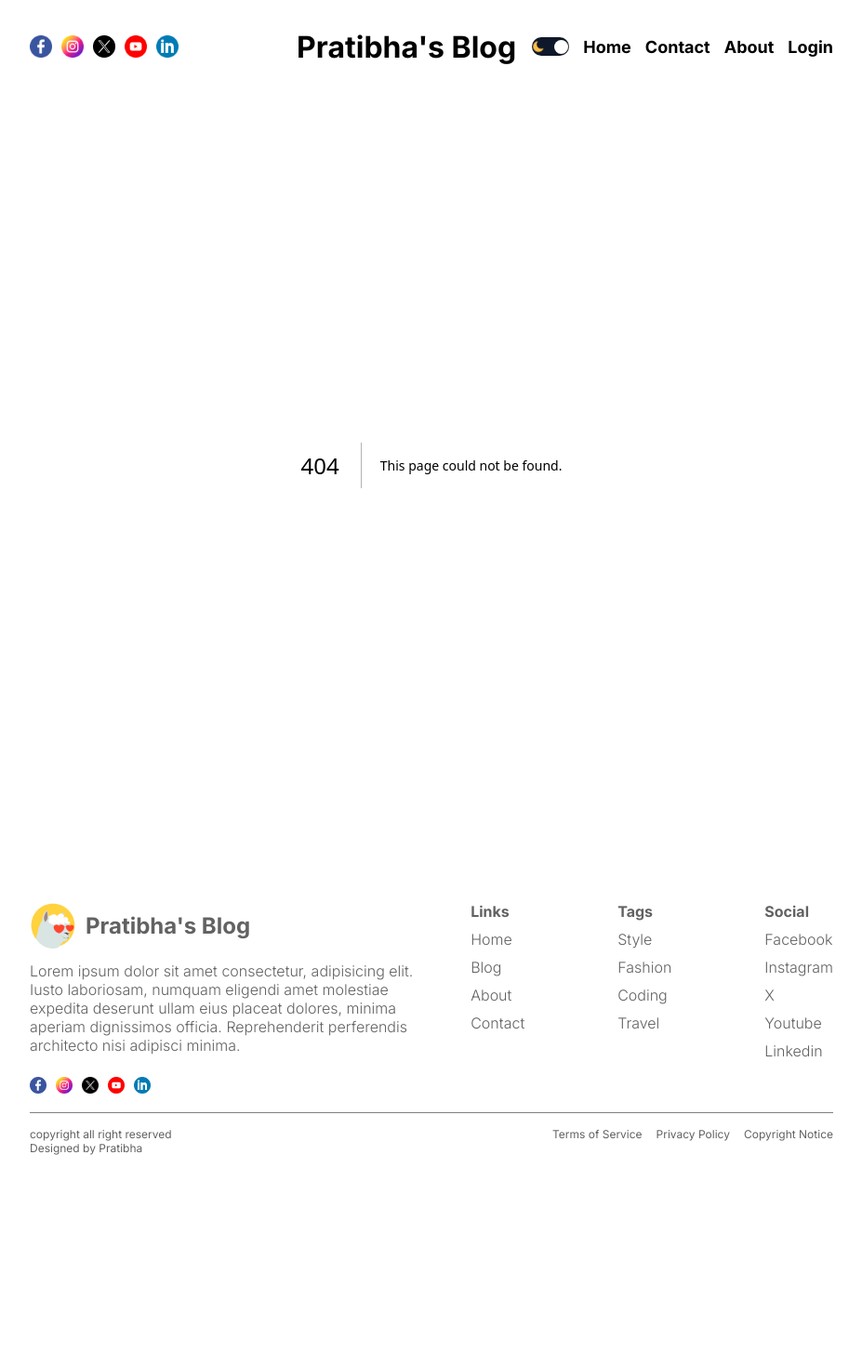
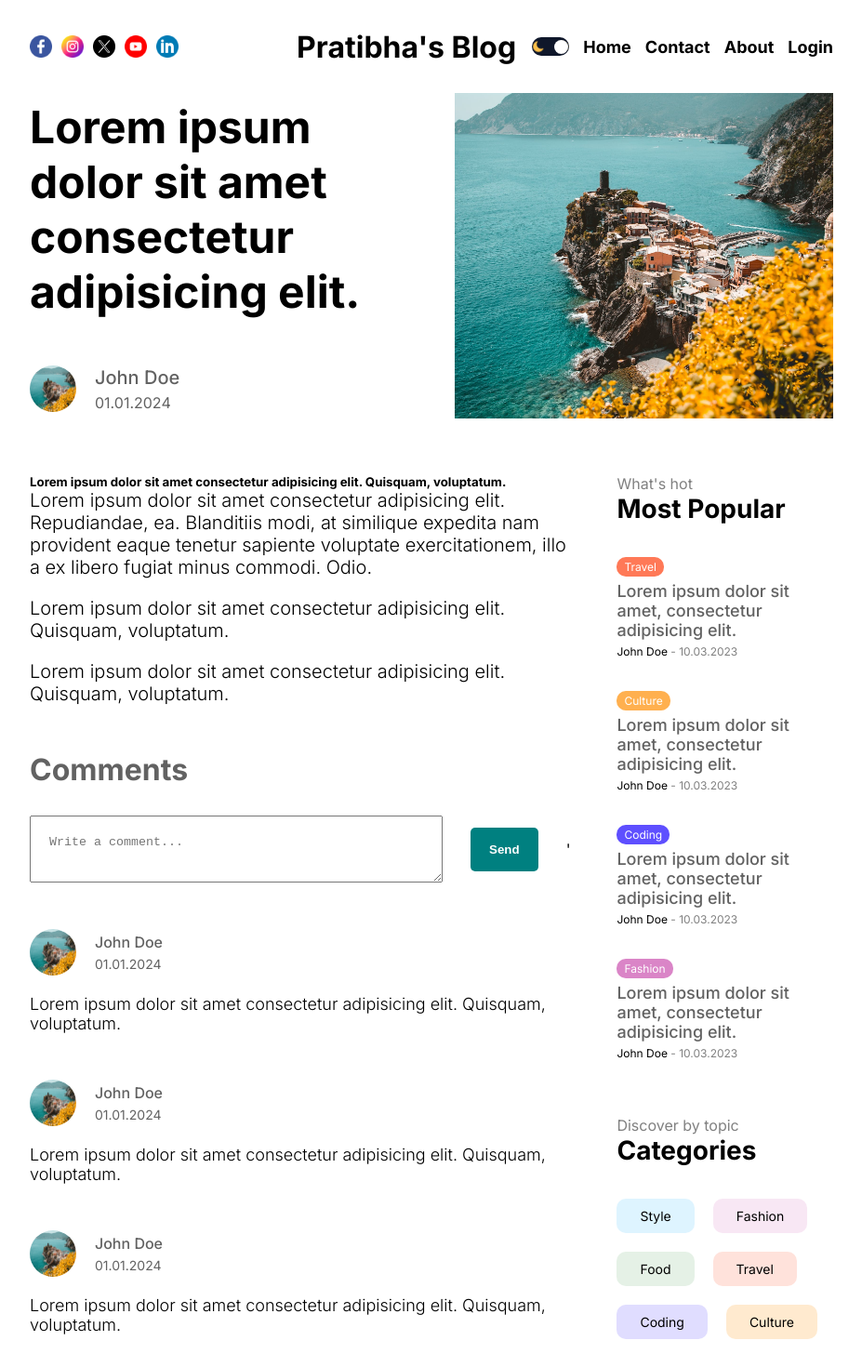
Before and after one commit to daspapan/Blog-App, a Next.js app: page /login in a window 1280 px wide. Before the commit this address had no page. Shown: the top 1470 px of the page at 93% size, without its empty margins (176-1103 px from the left). Before the commit the page ends 1282 px from the top, so only its background shows below. Built offline with nearby package versions, Linux system fonts and the light colour scheme.

Commit message:
login page desig

```diff
--- /dev/null
+++ b/src/app/[slug]/page.jsx
@@ -0,0 +1,50 @@
+import React from 'react'
+import styles from './singlePage.module.css'
+import Menu from '@/components/menu/Menu'
+import Image from 'next/image'
+import Comments from '@/components/comments/Comments'
+
+const SinglePage = () => {
+    return (
+        <div className={styles.container}>
+            <div className={styles.infoContainer}>
+                <div className={styles.textContainer}>
+                    <h1 className={styles.title}>Lorem ipsum dolor sit amet consectetur adipisicing elit.</h1>
+                    <div className={styles.user}>
+                        <div className={styles.userImageContainer}>
+                            <Image src="/p1.jpeg" alt='' fill className={styles.avatar} />
+                        </div>
+                        <div className={styles.userTextContainer}>
+                            <span className={styles.username}>John Doe</span>
+                            <span className={styles.date}>01.01.2024</span>
+                        </div>
+                    </div>
+                </div>
+                <div className={styles.imageContainer}>
+                    <Image src="/p1.jpeg" alt='' fill className={styles.image} />
+                </div>
+            </div>
+
+            <div className={styles.content}>
+
+                <div className={styles.post}>
+                    <div className={styles.description}>
+                        <h5>Lorem ipsum dolor sit amet consectetur adipisicing elit. Quisquam, voluptatum.</h5>
+                        <p>Lorem ipsum dolor sit amet consectetur adipisicing elit. Repudiandae, ea. Blanditiis modi, at similique expedita nam provident eaque tenetur sapiente voluptate exercitationem, illo a ex libero fugiat minus commodi. Odio.</p>
+                        <p>Lorem ipsum dolor sit amet consectetur adipisicing elit. Quisquam, voluptatum.</p>
+                        <p>Lorem ipsum dolor sit amet consectetur adipisicing elit. Quisquam, voluptatum.</p>
+                    </div>
+
+                    <div className={styles.comment}>
+                        <Comments />
+                    </div>
+                </div>
+
+                <Menu/>
+
+            </div>
+        </div>
+    )
+}
+
+export default SinglePage
--- /dev/null
+++ b/src/app/[slug]/singlePage.module.css
@@ -0,0 +1,94 @@
+.infoContainer {
+    display: flex;
+    align-items: center;
+    gap: 50px;
+}
+
+.textContainer {
+    flex: 1;
+}
+
+.title {
+    font-size: 64px;
+    margin-bottom: 50px;
+}
+
+.user {
+    display: flex;
+    align-items: center;
+    gap: 20px;
+}
+
+.userImageContainer {
+    width: 50px;
+    height: 50px;
+    position: relative;
+}
+
+.avatar {
+    border-radius: 50%;
+    object-fit: cover;
+}
+
+.userTextContainer {
+    display: flex;
+    flex-direction: column;
+    gap: 5px;
+    color: var(--softTextColor);
+}
+
+.username {
+    font-size: 20px;
+    font-weight: 500;
+}
+
+.imageContainer {
+    flex: 1;
+    height: 350px;
+    position: relative;
+}
+
+.image {
+    object-fit: cover;
+}
+
+.content {
+    display: flex;
+    gap: 50px;
+}
+
+.post {
+    flex: 5;
+    margin-top: 60px;
+}
+
+.description p {
+    font-size: 20px;
+    font-weight: 300;
+    margin-bottom: 20px;
+}
+
+@media screen and (max-width: 1536px) {
+    .title {
+        font-size: 54px;
+    }
+}
+@media screen and (max-width: 1280px) {
+    .title {
+        font-size: 48px;
+    }
+}
+@media screen and (max-width: 1024px) {
+    .imageContainer {
+        display: none;
+    }
+}
+@media screen and (max-width: 640px) {
+    .title {
+        font-size: 36px;
+    }
+
+    .description p{
+        font-size: 18px;
+    }
+}
--- /dev/null
+++ b/src/app/auth/login/login.module.css
@@ -0,0 +1,55 @@
+.container {
+    display: flex;
+    align-items: center;
+    justify-content: center;
+    margin-top: 60px;
+}
+
+.wrapper {
+    background-color: var(--softBg);
+    padding: 100px;
+    display: flex;
+    flex-direction: column;
+    gap: 50px;
+    border-radius: 10px;
+}
+
+.socialButton {
+    padding: 20px;
+    border-radius: 5px;
+    border: none;
+    color: white;
+    font-weight: bold;
+    cursor: pointer;
+    display: flex;
+    align-items: center;
+    justify-content: center;
+}
+
+.socialButton:first-child{
+    background-color: #FF5555;
+}
+
+.socialButton:nth-child(2) {
+    background-color: black;
+}
+
+.socialButton:nth-child(3) {
+    background-color: #087bea;
+}
+
+@media screen and (max-width: 768px) {
+    .wrapper {
+        padding: 50px 100px;
+    }
+}
+@media screen and (max-width: 640px) {
+    .wrapper {
+        padding: 30px;
+    }
+
+    .socialButton{
+        font-weight: 400;
+        font-size: 14px;
+    }
+}
--- /dev/null
+++ b/src/app/blog/blogPage.module.css
@@ -0,0 +1,11 @@
+.title {
+    background-color: coral;
+    color: white;
+    padding: 5px 10px;
+    text-align: center;
+}
+
+.content {
+    display: flex;
+    gap: 50px;
+}
--- /dev/null
+++ b/src/components/comments/Comments.jsx
@@ -0,0 +1,63 @@
+"use client"
+
+import React from 'react';
+import styles from './comments.module.css';
+import Link from 'next/link';
+import Image from 'next/image';
+
+const Comments = () => {
+    const status = "authenticated";
+    return (
+        <div className={styles.container}>
+            <h1 className={styles.title}>Comments</h1>
+
+            {status === "authenticated"
+                ? (
+                    <div className={styles.write}>
+                        <textarea placeholder='Write a comment...' className={styles.input}/>
+                        <button className={styles.button}>Send</button>'
+                    </div>
+                )
+                : (<Link href="/login" className={styles.link}>Login to comment</Link>) }
+
+            <div className={styles.comments}>
+                <div className={styles.comment}>
+                    <div className={styles.user}>
+                        <Image src="/p1.jpeg" alt="" width={50} height={50} className={styles.image}/>
+                        <div className={styles.userInfo}>
+                            <span className={styles.username}>John Doe</span>
+                            <span className={styles.date}>01.01.2024</span>
+                        </div>
+                    </div>
+                    <p className={styles.desc}>Lorem ipsum dolor sit amet consectetur adipisicing elit. Quisquam, voluptatum.</p>
+                </div>
+
+                <div className={styles.comment}>
+                    <div className={styles.user}>
+                        <Image src="/p1.jpeg" alt="" width={50} height={50} className={styles.image}/>
+                        <div className={styles.userInfo}>
+                            <span className={styles.username}>John Doe</span>
+                            <span className={styles.date}>01.01.2024</span>
+                        </div>
+                    </div>
+                    <p className={styles.desc}>Lorem ipsum dolor sit amet consectetur adipisicing elit. Quisquam, voluptatum.</p>
+                </div>
+
+                <div className={styles.comment}>
+                    <div className={styles.user}>
+                        <Image src="/p1.jpeg" alt="" width={50} height={50} className={styles.image}/>
+                        <div className={styles.userInfo}>
+                            <span className={styles.username}>John Doe</span>
+                            <span className={styles.date}>01.01.2024</span>
+                        </div>
+                    </div>
+                    <p className={styles.desc}>Lorem ipsum dolor sit amet consectetur adipisicing elit. Quisquam, voluptatum.</p>
+                </div>
+            </div>
+
+
+        </div>
+    )
+}
+
+export default Comments
--- /dev/null
+++ b/src/components/comments/comments.module.css
@@ -0,0 +1,70 @@
+.container {
+    margin-top: 50px;
+}
+
+.title {
+    color: var(--softTextColor);
+    margin-bottom: 30px;
+}
+
+.write {
+    display: flex;
+    align-items: center;
+    justify-content: space-between;
+    gap: 30px;
+}
+
+.input {
+    padding: 20px;
+    width: 100%;
+}
+
+.button {
+    padding: 16px 20px;
+    background-color: teal;
+    color: white;
+    font-weight: bold;
+    border: none;
+    border-radius: 5px;
+    cursor: pointer;
+}
+
+.comments{
+    margin-top: 50px;
+}
+
+.comment{
+    margin-bottom: 50px;
+}
+
+.user {
+    display: flex;
+    align-items: center;
+    gap: 20px;
+    margin-bottom: 20px;
+}
+
+.image {
+    border-radius: 50%;
+    object-fit: cover;
+}
+
+.userInfo {
+    display: flex;
+    flex-direction: column;
+    gap: 5px;
+    color: var(--softTextColor);
+}
+
+.username {
+    font-weight: 500;
+}
+
+.date{
+    font-size: 14px;
+}
+
+.desc{
+    font-size: 18px;
+    font-weight: 300;
+}
```
Also changed, not shown: src/app/auth/login/page.jsx (added, +18 -0 lines), src/app/blog/page.jsx (added, +18 -0 lines).
